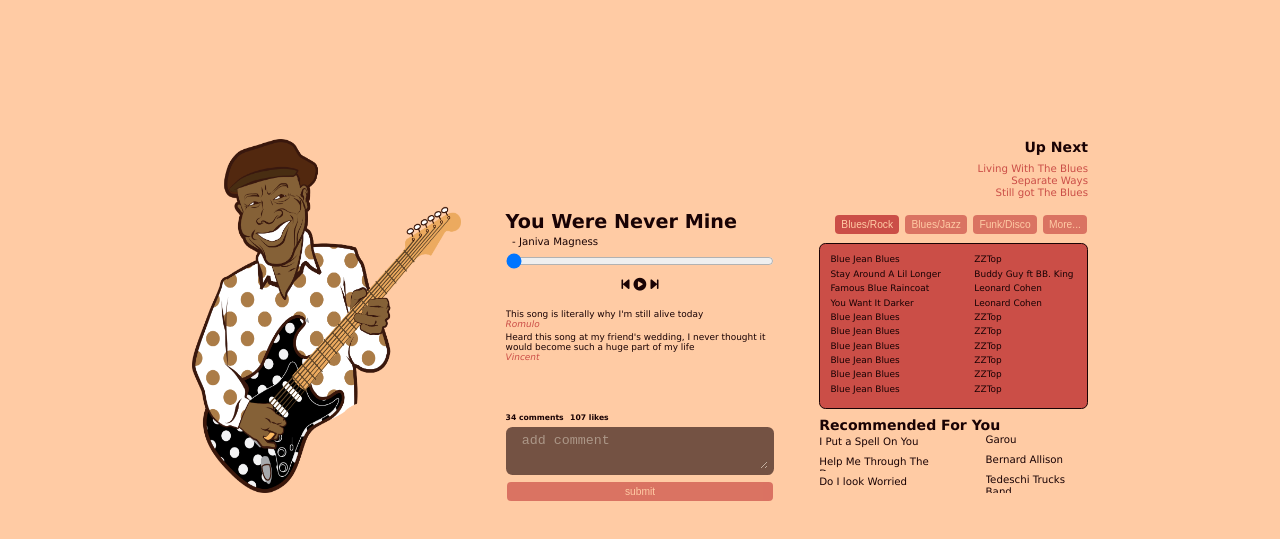
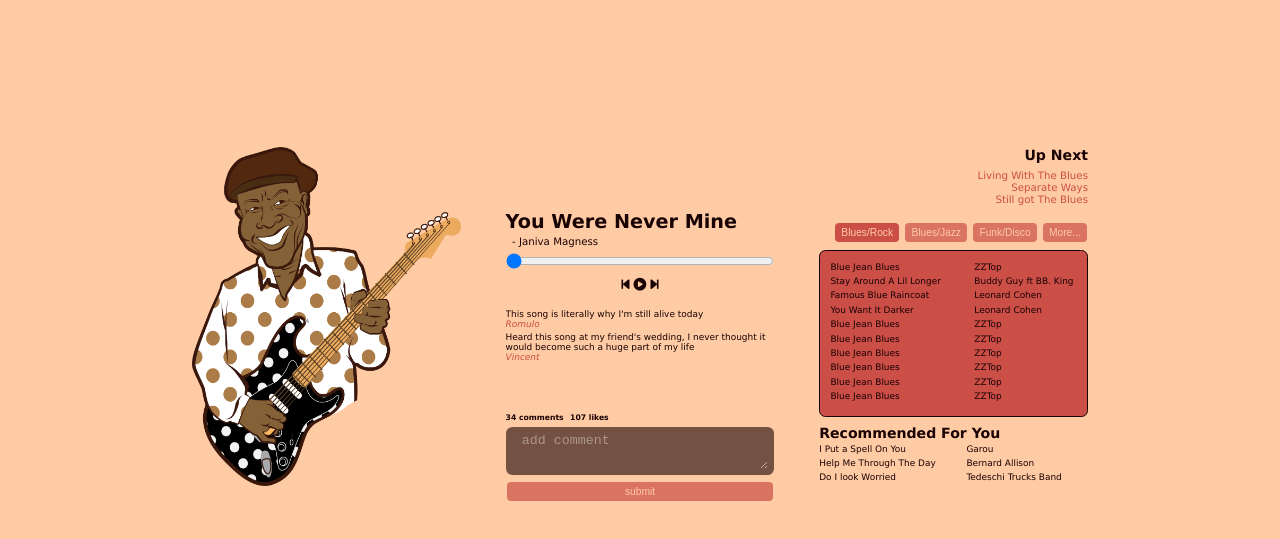
Before and after one commit to vincexiv/music-player, a plain HTML site: page index.html in a window 1280 px wide. Shown: the part 55-594 px from the top of the page. Drawn offline with Linux system fonts and the light colour scheme.

Commit message:
Style the "Recommended For You" section

```diff
--- a/css/index.css
+++ b/css/index.css
@@ -249,7 +249,9 @@ form {
 
 .bottom .song {
     width: 21vw;
-    font-size: 0.8rem;
+    font-size: 0.7rem;
+    margin-top: 0.3rem;
+    margin-bottom: 0.3rem;
     display: flex;
     justify-content: space-between;
     align-items: center
@@ -257,13 +259,11 @@ form {
 
 .bottom .song-name {
     color: var(--color-1);
-    width: 10vw;
-    height: 2vh;
-    overflow-x: hidden;
+    width: 10.5vw;
+    overflow: hidden;
 }
 
 .bottom .artist-name {
-    width: 8vw;
-    height: 2.5vh;
-    overflow-x: hidden;
+    width: 9.5vw;
+    overflow: hidden;
 }
```
